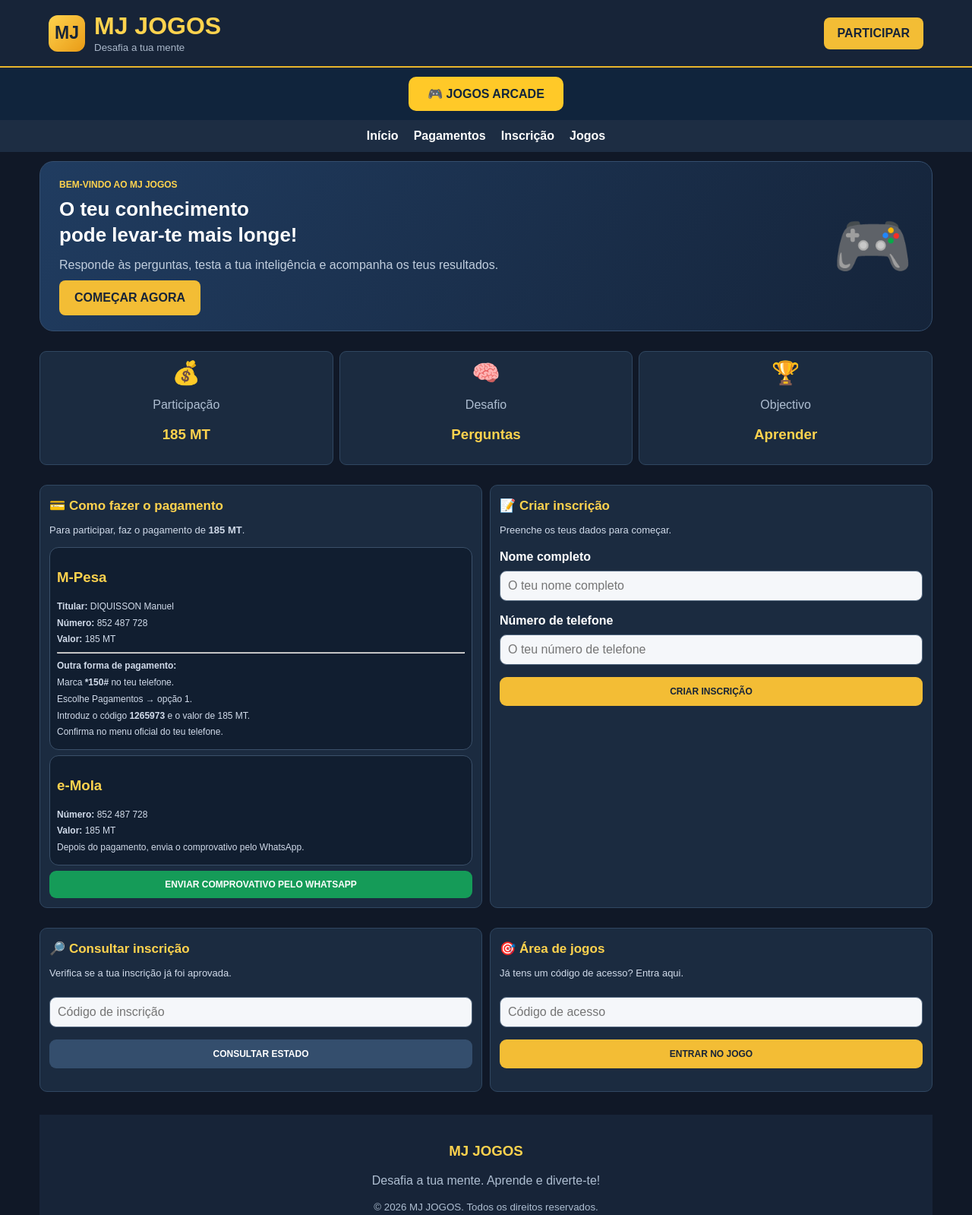
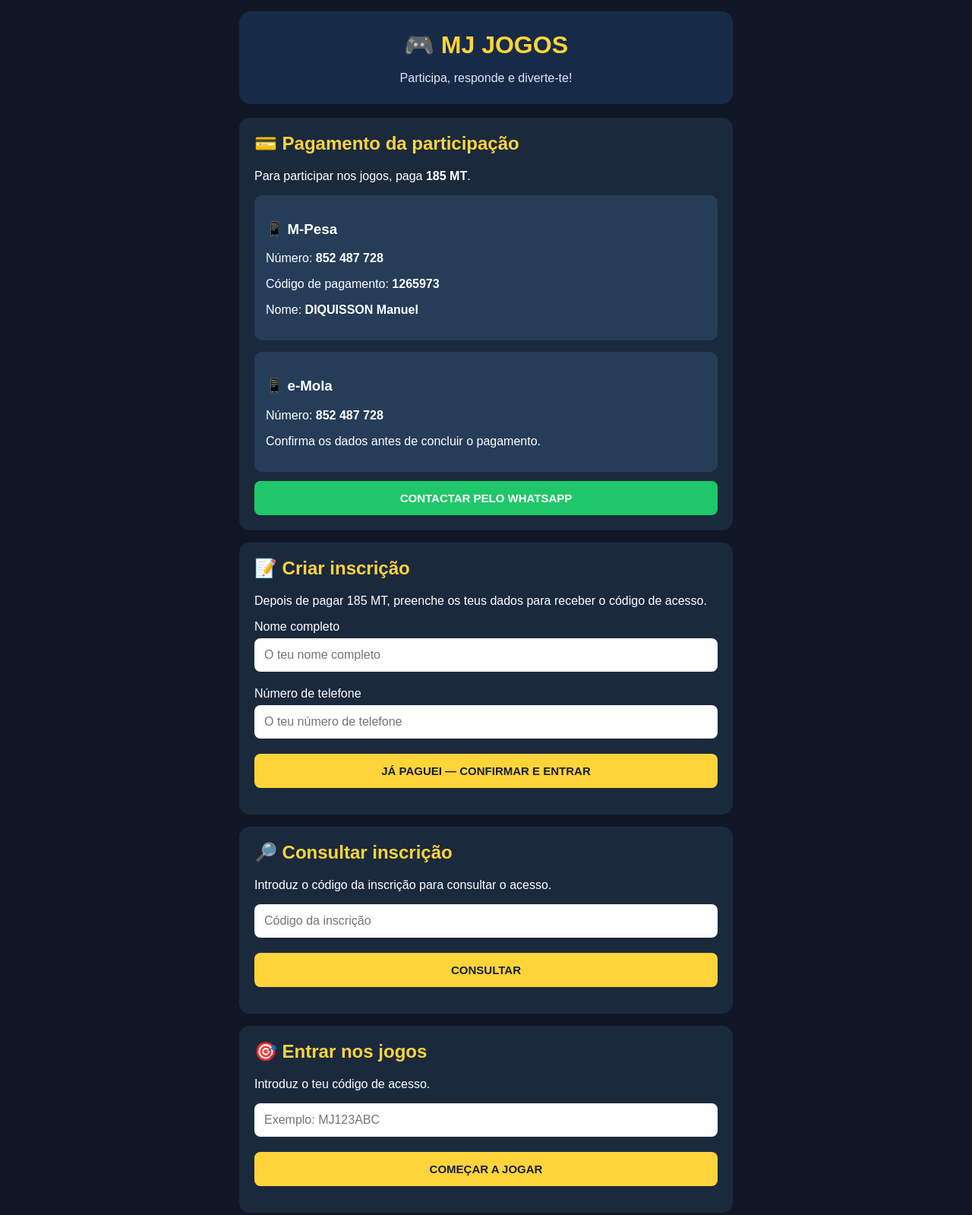
Before and after one commit to veronicamoraisnioca-source/-mj-jogos., a website: page public/index.html in a window 1280 px wide. Shown: the top 1599 px of the page at 76% size. Drawn offline with Linux system fonts and the light colour scheme.

Commit message:
Update index.html

```diff
--- a/public/index.html
+++ b/public/index.html
@@ -1,135 +1,73 @@
-<!DOCTYPE html>
-<html lang="pt">
+<!DOCTYPE html><html lang="pt">
 <head>
 <meta charset="UTF-8">
 <meta name="viewport" content="width=device-width, initial-scale=1.0">
-  <title>MJ JOGOS | Plataforma de Jogos</title>
-  <link rel="stylesheet" href="style.css">
+<title>MJ JOGOS</title>
+<style>
+*{box-sizing:border-box}
+body{margin:0;font-family:Arial,sans-serif;background:#101827;color:white;padding:15px}
+header{text-align:center;padding:25px 10px;background:#172b48;border-radius:15px;margin-bottom:18px}
+header h1{color:#ffd43b;margin:0;font-size:32px}
+header p{margin-bottom:0;color:#dce6f5}
+.container{max-width:650px;margin:auto}
+.panel{background:#1b293d;padding:20px;border-radius:14px;margin-bottom:16px}
+h2{color:#ffd43b;margin-top:0}
+label{display:block;margin:12px 0 6px}
+input{width:100%;padding:13px;border:0;border-radius:8px;font-size:16px;margin-bottom:8px}
+button,.whatsapp-btn{display:block;width:100%;padding:14px;background:#ffd43b;color:#172033;border:0;border-radius:8px;font-weight:bold;text-align:center;text-decoration:none;font-size:15px;margin-top:12px;cursor:pointer}
+.secondary{background:#314968;color:white;margin-bottom:8px}
+.payment-box{background:#263d59;padding:15px;border-radius:10px;margin-top:15px;overflow-wrap:anywhere}
+.payment-box h2{font-size:25px}
+.whatsapp-btn{background:#20c76a;color:white}
+.small{font-size:13px;color:#c6d2e1;line-height:1.5}
+#result,#status,#game{margin-top:15px;overflow-wrap:anywhere}
+footer{text-align:center;color:#9eabc0;font-size:12px;padding:15px}
+</style>
 </head>
-<body>
+<body><div class="container"><header>
+<h1>🎮 MJ JOGOS</h1>
+<p>Participa, responde e diverte-te!</p>
+</header><section class="panel">
+<h2>💳 Pagamento da participação</h2>
+<p>Para participar nos jogos, paga <strong>185 MT</strong>.</p><div class="payment-box">
+<h3>📱 M-Pesa</h3>
+<p>Número: <strong>852 487 728</strong></p>
+<p>Código de pagamento: <strong>1265973</strong></p>
+<p>Nome: <strong>DIQUISSON Manuel</strong></p>
+</div><div class="payment-box">
+<h3>📱 e-Mola</h3>
+<p>Número: <strong>852 487 728</strong></p>
+<p>Confirma os dados antes de concluir o pagamento.</p>
+</div><a class="whatsapp-btn" href="https://wa.me/258852487728?text=Ol%C3%A1%2C%20MJ%20Jogos.%20Quero%20confirmar%20o%20meu%20pagamento." target="_blank">
+CONTACTAR PELO WHATSAPP
+</a>
+</section><section class="panel" id="inscricao">
+<h2>📝 Criar inscrição</h2>
+<p>Depois de pagar 185 MT, preenche os teus dados para receber o código de acesso.</p><form id="form">
+<label>Nome completo</label>
+<input id="name" required maxlength="70" placeholder="O teu nome completo"><label>Número de telefone</label>
+<input id="phone" required maxlength="20" placeholder="O teu número de telefone">
 
-<header class="topbar">
-  <div class="brand">
-    <div class="logo">MJ</div>
-    <div>
-      <h1>MJ JOGOS</h1>
-      <small>Desafia a tua mente</small>
-    </div>
-  </div>
-  <a href="#inscricao" class="login-btn">PARTICIPAR</a>
-</header>
-<div style="text-align:center;padding:12px;background:#10243c;">
-  <a href="arcade.html" style="display:inline-block;background:#ffc928;color:#10243c;padding:13px 25px;border-radius:10px;text-decoration:none;font-weight:bold;">
-    🎮 JOGOS ARCADE
-  </a>
-</div>
-<nav class="menu">
-  <a href="#inicio">Início</a>
-  <a href="#pagamento">Pagamentos</a>
-  <a href="#inscricao">Inscrição</a>
-  <a href="#jogo">Jogos</a>
-</nav>
+<button type="submit">JÁ PAGUEI — CONFIRMAR E ENTRAR</button>
 
-<main class="container">
-
-  <section class="hero" id="inicio">
-    <div>
-      <span class="badge">BEM-VINDO AO MJ JOGOS</span>
-      <h2>O teu conhecimento<br>pode levar-te mais longe!</h2>
-      <p>Responde às perguntas, testa a tua inteligência e acompanha os teus resultados.</p>
-      <a href="#inscricao" class="main-btn">COMEÇAR AGORA</a>
-    </div>
-    <div class="hero-icon">🎮</div>
-  </section>
-
-  <section class="info-grid">
-    <div class="info-card">
-      <span>💰</span>
-      <p>Participação</p>
-      <h3>185 MT</h3>
-    </div>
-    <div class="info-card">
-      <span>🧠</span>
-      <p>Desafio</p>
-      <h3>Perguntas</h3>
-    </div>
-    <div class="info-card">
-      <span>🏆</span>
-      <p>Objectivo</p>
-      <h3>Aprender</h3>
-    </div>
-  </section>
-
-  <section class="panel" id="pagamento">
-    <h2>💳 Como fazer o pagamento</h2>
-    <p>Para participar, faz o pagamento de <strong>185 MT</strong>.</p>
-
-    <div class="payment-box">
-      <h3>M-Pesa</h3>
-      <p><strong>Titular:</strong> DIQUISSON Manuel</p>
-      <p><strong>Número:</strong> 852 487 728</p>
-      <p><strong>Valor:</strong> 185 MT</p>
-      <hr>
-      <p><strong>Outra forma de pagamento:</strong></p>
-      <p>Marca <strong>*150#</strong> no teu telefone.</p>
-      <p>Escolhe Pagamentos → opção 1.</p>
-      <p>Introduz o código <strong>1265973</strong> e o valor de 185 MT.</p>
-      <p>Confirma no menu oficial do teu telefone.</p>
-    </div>
-
-    <div class="payment-box">
-      <h3>e-Mola</h3>
-      <p><strong>Número:</strong> 852 487 728</p>
-      <p><strong>Valor:</strong> 185 MT</p>
-      <p>Depois do pagamento, envia o comprovativo pelo WhatsApp.</p>
-    </div>
-
-    <a class="whatsapp-btn" href="https://wa.me/258852487728">
-      ENVIAR COMPROVATIVO PELO WHATSAPP
-    </a>
-  </section>
-
-  <section class="panel" id="inscricao">
-    <h2>📝 Criar inscrição</h2>
-    <p>Preenche os teus dados para começar.</p>
-
-    <form id="form">
-      <label>Nome completo</label>
-      <input id="name" required maxlength="70" placeholder="O teu nome completo">
-
-      <label>Número de telefone</label>
-      <input id="phone" required placeholder="O teu número de telefone">
-
-      <button type="submit">CRIAR INSCRIÇÃO</button>
-    </form>
-    <div id="result"></div>
-  </section>
-
-  <section class="panel">
+</form><div id="result"></div>
+</section><section class="panel">
 <h2>🔎 Consultar inscrição</h2>
-    <p>Verifica se a tua inscrição já foi aprovada.</p>
-    <input id="check" placeholder="Código de inscrição">
-    <button id="checkBtn" class="secondary">CONSULTAR ESTADO</button>
+<p>Introduz o código da inscrição para consultar o acesso.</p>
+<input id="check" placeholder="Código da inscrição">
+<button id="checkBtn">CONSULTAR</button>
 <div id="status"></div>
-  </section>
-
-  <section class="panel" id="jogo">
-    <h2>🎯 Área de jogos</h2>
-    <p>Já tens um código de acesso? Entra aqui.</p>
-    <input id="gameCode" placeholder="Código de acesso">
-    <button id="playBtn">ENTRAR NO JOGO</button>
+</section><section class="panel">
+<h2>🎯 Entrar nos jogos</h2>
+<p>Introduz o teu código de acesso.</p>
+<input id="gameCode" placeholder="Exemplo: MJ123ABC">
+<button id="playBtn">COMEÇAR A JOGAR</button>
 <div id="game"></div>
-  </section>
-
-  <footer>
-    <h3>MJ JOGOS</h3>
-    <p>Desafia a tua mente. Aprende e diverte-te!</p>
-    <small>© 2026 MJ JOGOS. Todos os direitos reservados.</small>
-    <p>O teu PIN M-Pesa/e-Mola é pessoal. Nunca o partilhes.</p>
-  </footer>
-
-</main>
-
-<script src="app.js"></script>
-</body>
+</section><section class="panel">
+<h2>🕹️ Jogos de Arcádia</h2>
+<p>Descobre também os nossos jogos de diversão.</p>
+<a class="whatsapp-btn" href="/arcade.html">ABRIR JOGOS DE ARCÁDIA</a>
+</section><footer>
+MJ JOGOS © 2026 — Diverte-te com responsabilidade.
+</footer></div><script src="/app.js"></script></body>
   </html>
```
Lines whose indentation alone changed are shown as unchanged.
